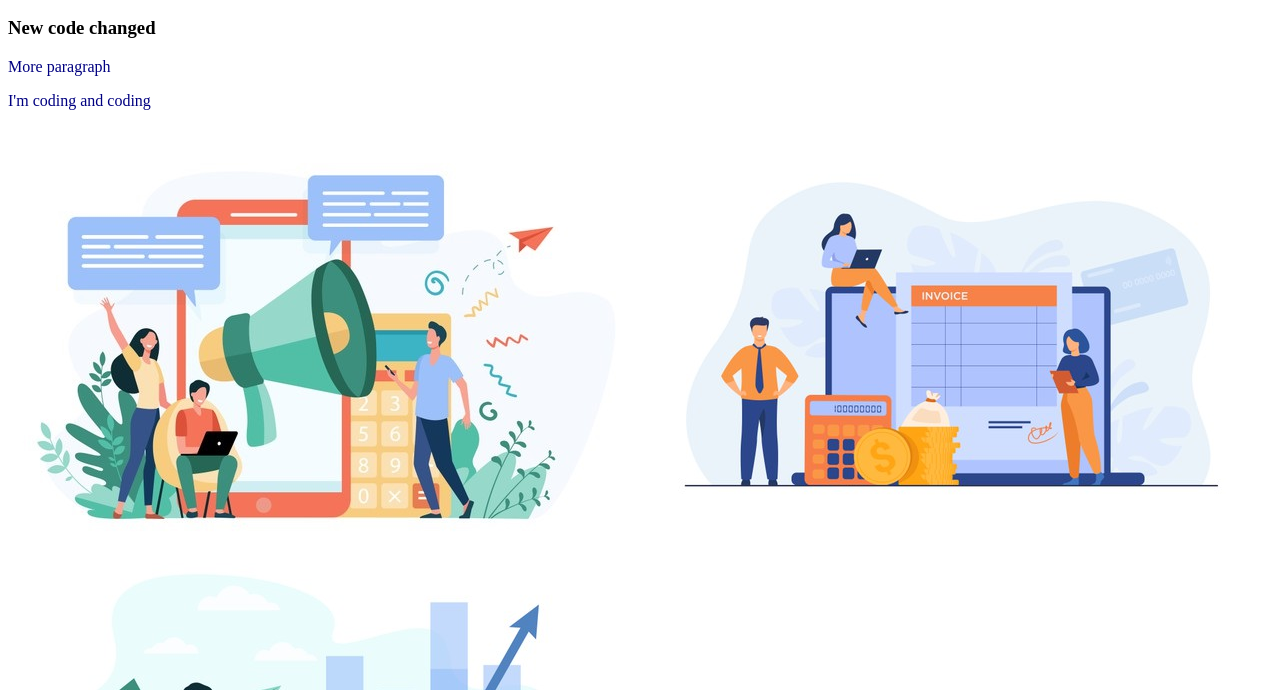
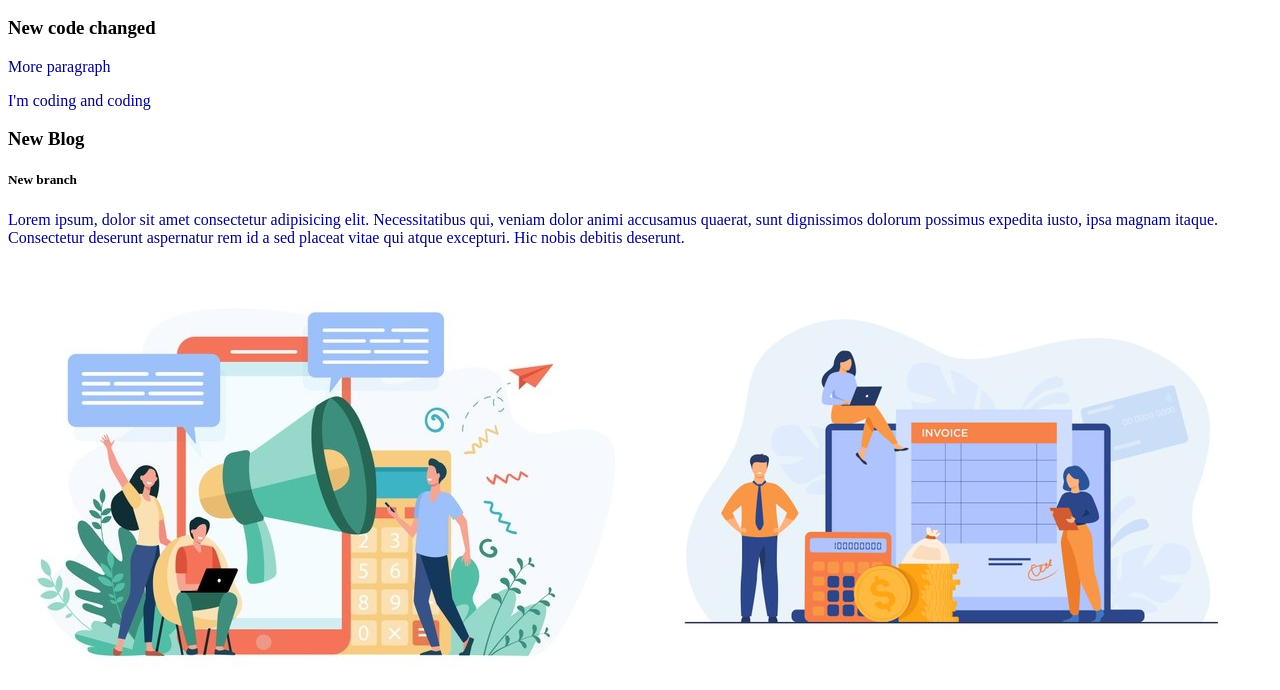
Before and after one commit to AdnanMahmud023/SecondDay-repo, a plain HTML site: page index.html in a window 1280 px wide. Shown: the part 110-800 px from the top of the page. Drawn offline with Linux system fonts and the light colour scheme.

Commit message:
new blog added

```diff
--- a/index.html
+++ b/index.html
@@ -13,6 +13,11 @@
     <h3>New code changed</h3>
     <p>More paragraph</p>
     <p>I'm coding and coding</p>
+    <div>
+        <h3>New Blog</h3>
+        <h5>New branch</h5>
+        <p>Lorem ipsum, dolor sit amet consectetur adipisicing elit. Necessitatibus qui, veniam dolor animi accusamus quaerat, sunt dignissimos dolorum possimus expedita iusto, ipsa magnam itaque. Consectetur deserunt aspernatur rem id a sed placeat vitae qui atque excepturi. Hic nobis debitis deserunt.</p>
+    </div>
     <img src="ad services.jpg" alt="">
     <img src="invoices.jpg" alt="">
     <img src="investor-with-laptop-2.jpg" alt="">
```
